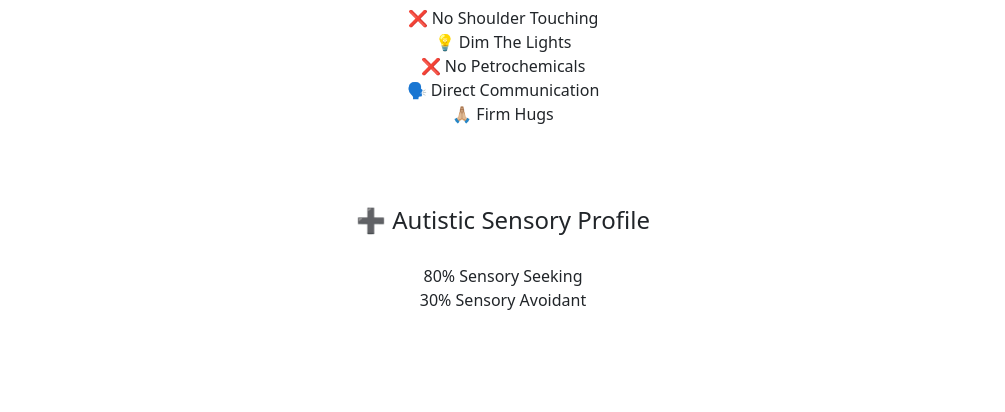
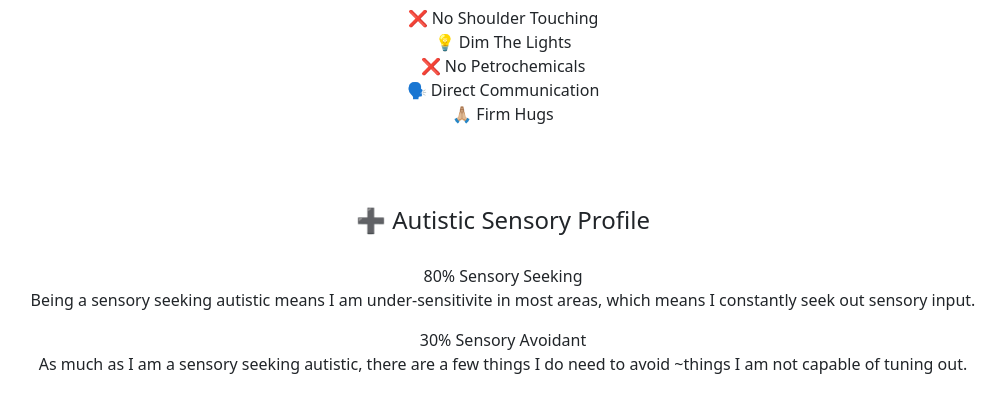
Before and after one commit to r3llie/my_sensory_profile, a plain HTML site: page index.html in a window 1280 px wide. Shown: the part 150-562 px from the top of the page, without its empty margins (137-1142 px from the left). Drawn offline with nearby package versions, Linux system fonts and the light colour scheme; a web font is replaced by a local one.

Commit message:
Added some content

```diff
--- a/index.html
+++ b/index.html
@@ -27,7 +27,7 @@
     />
   </head>
   <body>
-    <h1>R3llie's Accomodations</h1>
+   <h1>R3llie's Accomodations</h1>
     <div>
       <ul>
         <li>❌ No Shoulder Touching</li>
@@ -37,10 +37,14 @@
         <li>🙏🏼 Firm Hugs</li>
       </ul>
     </div>
-<h2>➕ Autistic Sensory Profile</h2>
+ <h2>➕ Autistic Sensory Profile</h2>
    <ul>
     <li>80% Sensory Seeking</li>
+    <p> Being a sensory seeking autistic means I am under-sensitivite in most areas, which means I constantly seek out sensory input.
+
+    </p>
     <li>30% Sensory Avoidant</li>
+    <p>As much as I am a sensory seeking autistic, there are a few things I do need to avoid ~things I am not capable of tuning out. </p>
    </ul>
   </body>
 </html>
```
